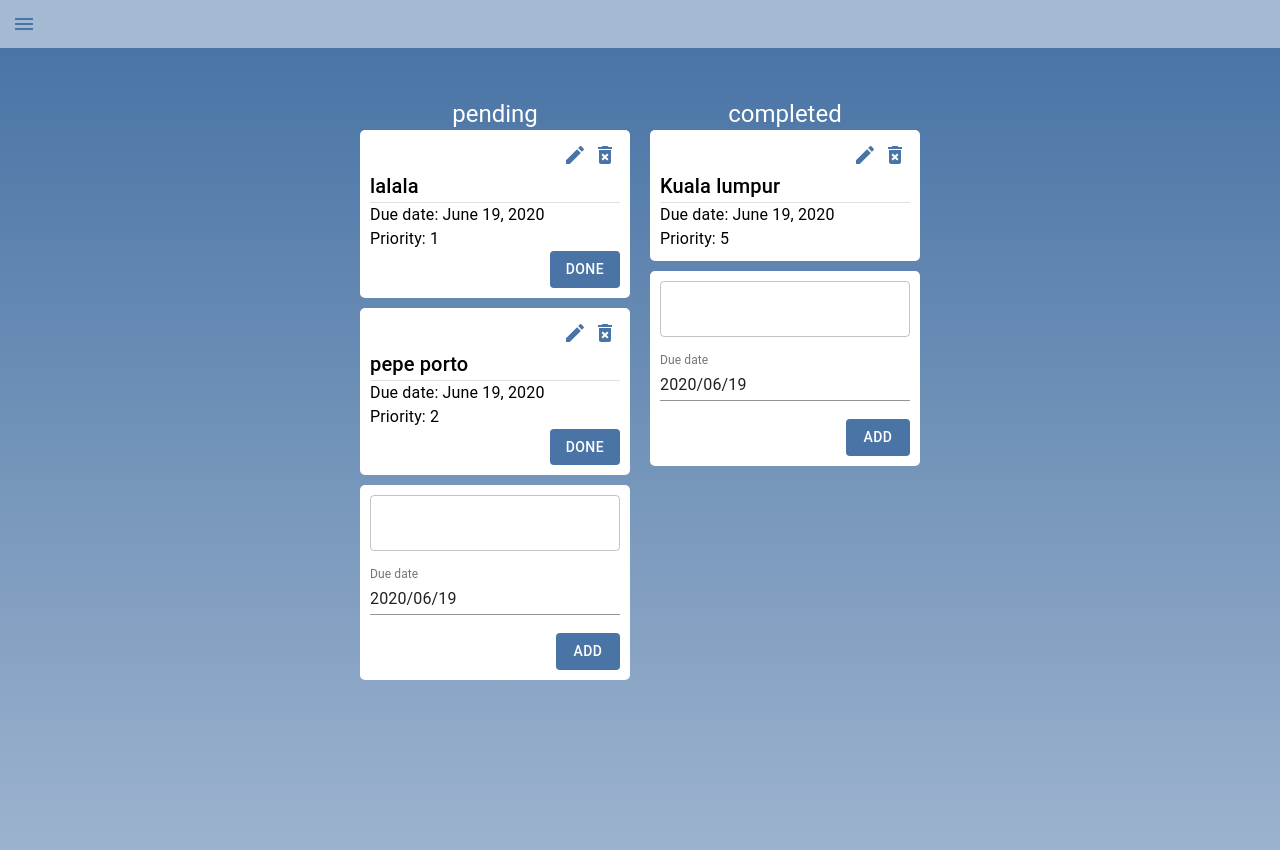
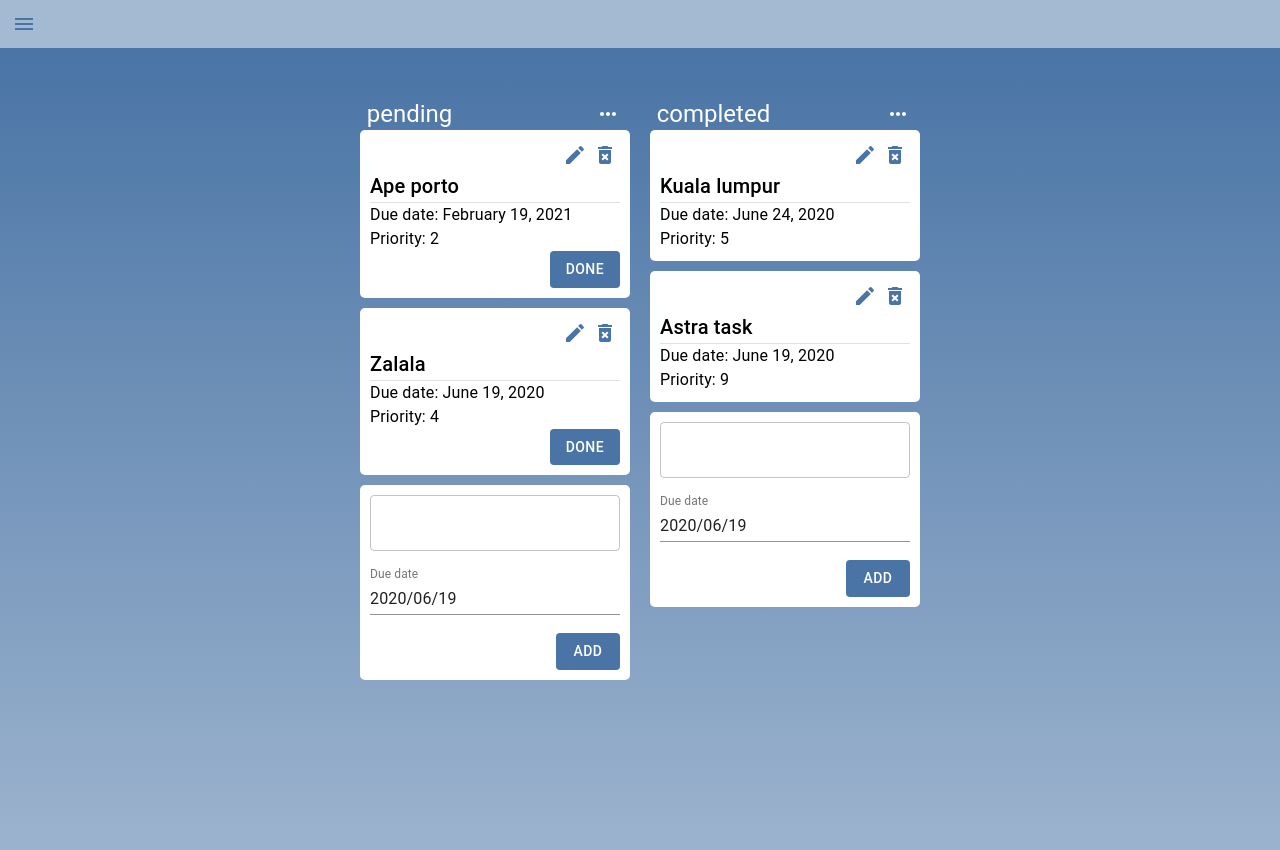
Before and after one commit to martin-aliverti/nextroll-test, a React (Create React App) app in the folder frontend/: page / in a window 1280 px wide. Shown: the top 850 px of the page. Built offline with nearby package versions, Linux system fonts and the light colour scheme; no server answers; sample sign-in values are in the browser's storage.

Commit message:
WIP - Adds sorting

```diff
--- a/frontend/src/App.js
+++ b/frontend/src/App.js
@@ -17,8 +17,8 @@ const theme = createMuiTheme({
       dark: "#2B4563",
     },
     secondary: {
-      main: "#605E6B",
-      light: "#8a879a",
+      main: "#fff",
+      light: "#fff",
       dark: "#29282E",
     },
   },
--- a/frontend/src/components/Header.jsx
+++ b/frontend/src/components/Header.jsx
@@ -9,16 +9,13 @@ import { useTheme } from "@material-ui/core";
 export default () => {
   const { signOut } = useAuth();
   const theme = useTheme();
-  const [anchorEl, setAnchorEl] = React.useState(null);
-
+  const [anchorEl, setAnchorEl] = useState(null);
   const handleClick = (event) => {
     setAnchorEl(event.currentTarget);
   };
-
   const handleClose = () => {
     setAnchorEl(null);
   };
-
   return (
     <div
       style={{
--- a/frontend/src/hooks/useTasks.js
+++ b/frontend/src/hooks/useTasks.js
@@ -17,8 +17,15 @@ const completedSamples = [
   {
     id: 1,
     text: "Kuala lumpur",
+    dueDate: moment().add(5, "days"),
+    priority: 5,
+    completed: true,
+  },
+  {
+    id: 4,
+    text: "Astra task",
     dueDate: moment(),
-    priority: 5,
+    priority: 9,
     completed: true,
   },
 ];
@@ -26,15 +33,15 @@ const completedSamples = [
 const pendingSamples = [
   {
     id: 2,
-    text: "lalala",
+    text: "Zalala",
     dueDate: moment(),
-    priority: 1,
+    priority: 4,
     completed: false,
   },
   {
     id: 3,
-    text: "pepe porto",
-    dueDate: moment(),
+    text: "Ape porto",
+    dueDate: moment().add(8, "months"),
     priority: 2,
     completed: false,
   },
--- a/frontend/src/screens/tasks/TaskList.jsx
+++ b/frontend/src/screens/tasks/TaskList.jsx
@@ -1,19 +1,75 @@
-import React from "react";
+import React, { useState, useEffect } from "react";
 import Task from "./Task";
 import { Typography } from "@material-ui/core";
+import IconButton from "@material-ui/core/IconButton";
+import MenuIcon from "@material-ui/icons/MoreHoriz";
+import Menu from "@material-ui/core/Menu";
+import MenuItem from "@material-ui/core/MenuItem";
 import NewTask from "./NewTask";
 
-export default ({ title, tasks }) => (
+const ORDER_BY = {
+  CONTENTS: "text",
+  DATE: "dueDate",
+  PRIORITY: "priority",
+};
+
+const orderBy = (tasks, property) =>
+  tasks.sort((a, b) => (a[property] < b[property] ? -1 : 1));
+
+export default ({ title, tasks }) => {
+  const [anchorEl, setAnchorEl] = useState(null);
+  const [orderedTasks, setOrderedTasks] = useState(tasks);
+  const [orderCriteria, setOrderCriteria] = useState([ORDER_BY.PRIORITY]);
+
+  useEffect(() => {
+    setOrderedTasks(orderBy(tasks, orderCriteria));
+  }, [tasks, orderCriteria]);
+
+  const handleClick = (event) => {
+    setAnchorEl(event.currentTarget);
+  };
+  const handleClose = () => {
+    setAnchorEl(null);
+  };
+  const handleSort = (criteria) => {
+    handleClose();
+    setOrderCriteria(criteria);
+  };
+  return (
     <div style={styles.container}>
+      <div style={styles.header}>
         <Typography style={styles.title} variant="h5">
           {title}
         </Typography>
-    {tasks.map((task) => (
+        <IconButton size="small" color="secondary" onClick={handleClick}>
+          <MenuIcon />
+        </IconButton>
+
+        <Menu
+          id="simple-menu"
+          anchorEl={anchorEl}
+          keepMounted
+          open={Boolean(anchorEl)}
+          onClose={handleClose}
+        >
+          <MenuItem onClick={() => handleSort(ORDER_BY.CONTENTS)}>
+            Sort by contents
+          </MenuItem>
+          <MenuItem onClick={() => handleSort(ORDER_BY.DATE)}>
+            Sort by date
+          </MenuItem>
+          <MenuItem onClick={() => handleSort(ORDER_BY.PRIORITY)}>
+            Sort by priority
+          </MenuItem>
+        </Menu>
+      </div>
+      {orderedTasks.map((task) => (
         <Task task={task} />
       ))}
       <NewTask />
     </div>
   );
+};
 
 const styles = {
   container: {
@@ -23,6 +79,13 @@ const styles = {
     alignItems: "center",
     margin: 10,
   },
+  header: {
+    display: "flex",
+    flexDirection: "row",
+    justifyContent: "space-between",
+    width: "95%",
+    alignItems: "center",
+  },
   title: {
     color: "#fff",
   },
```
Lines whose indentation alone changed are shown as unchanged.
